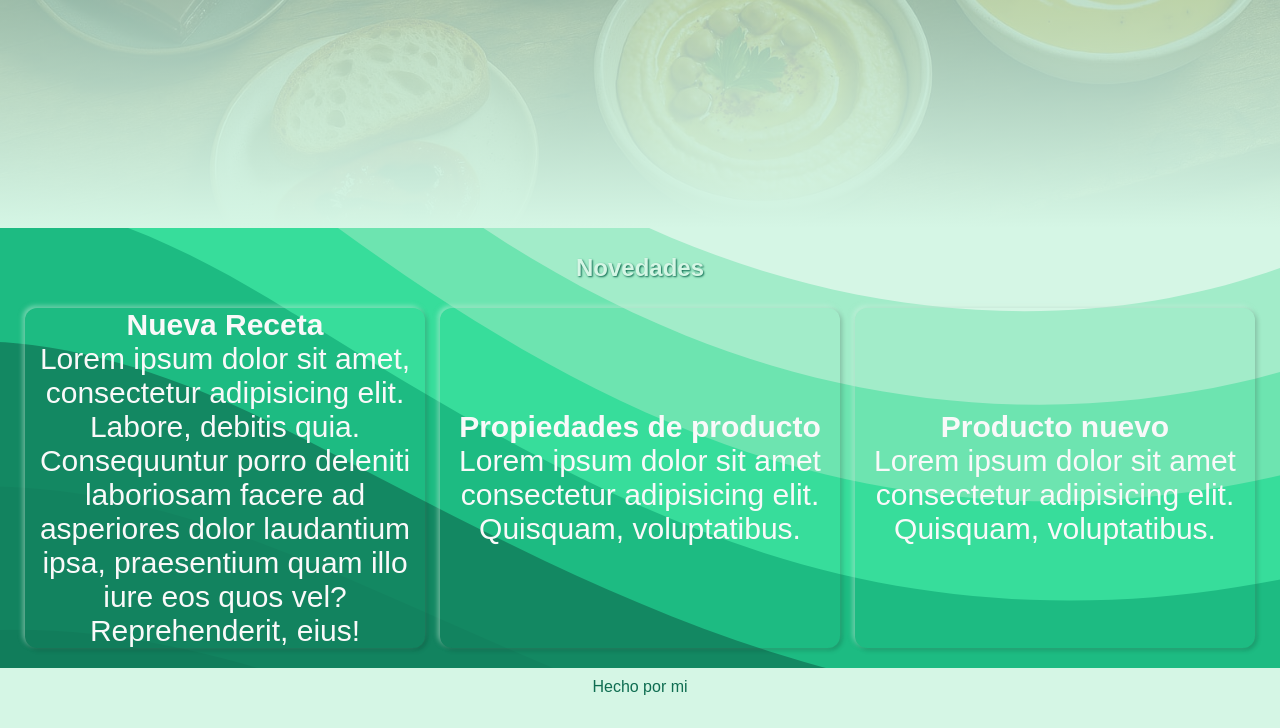
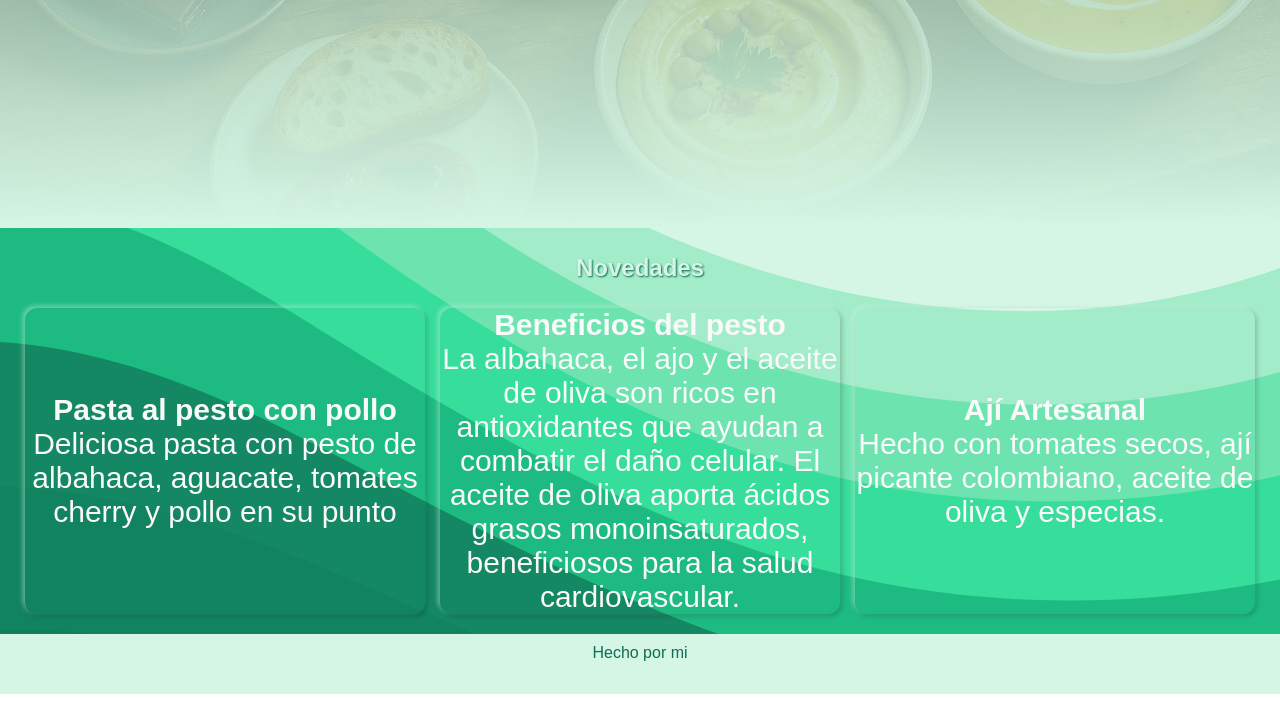
Before and after one commit to davdatadev/Cooking, a plain HTML site: page index.html in a window 1280 px wide. Shown: the part 572-1300 px from the top of the page. After the commit the page ends 1266 px from the top, so only its background shows below. Drawn offline with Linux system fonts and the light colour scheme.

Commit message:
Contenido de seccion novedades

```diff
--- a/index.html
+++ b/index.html
@@ -36,17 +36,16 @@
             <h2>Novedades</h2>
             <div class="container cards-novedades">
                 <div class="card novedad">
-                    <h4>Nueva Receta</h4>
-                    <p>Lorem ipsum dolor sit amet, consectetur adipisicing elit. Labore, debitis quia. Consequuntur porro deleniti laboriosam facere ad asperiores dolor laudantium ipsa, praesentium quam illo iure eos quos vel? Reprehenderit, eius!</p>
+                    <h4>Pasta al pesto con pollo</h4>
+                    <p>Deliciosa pasta con pesto de albahaca, aguacate, tomates cherry y pollo en su punto</p>
                 </div>
                 <div class="card novedad">
-                    <h4>Propiedades de producto</h4>
-                    <p>Lorem ipsum dolor sit amet consectetur adipisicing elit. Quisquam, voluptatibus.</p>
+                    <h4>Beneficios del pesto</h4>
+                    <p>La albahaca, el ajo y el aceite de oliva son ricos en antioxidantes que ayudan a combatir el daño celular.                        El aceite de oliva aporta ácidos grasos monoinsaturados, beneficiosos para la salud cardiovascular.</p>
                 </div>
                 <div class="card novedad">
-                    <h4>Producto nuevo</h4>
-                    <p>Lorem ipsum dolor sit amet consectetur adipisicing elit. Quisquam, voluptatibus.</p>
-                </div>
+                    <h4>Ají Artesanal</h4>
+                    <p>Hecho con tomates secos, ají picante colombiano, aceite de oliva y especias.</p>
             </div>
         </div>
     </main>
```
